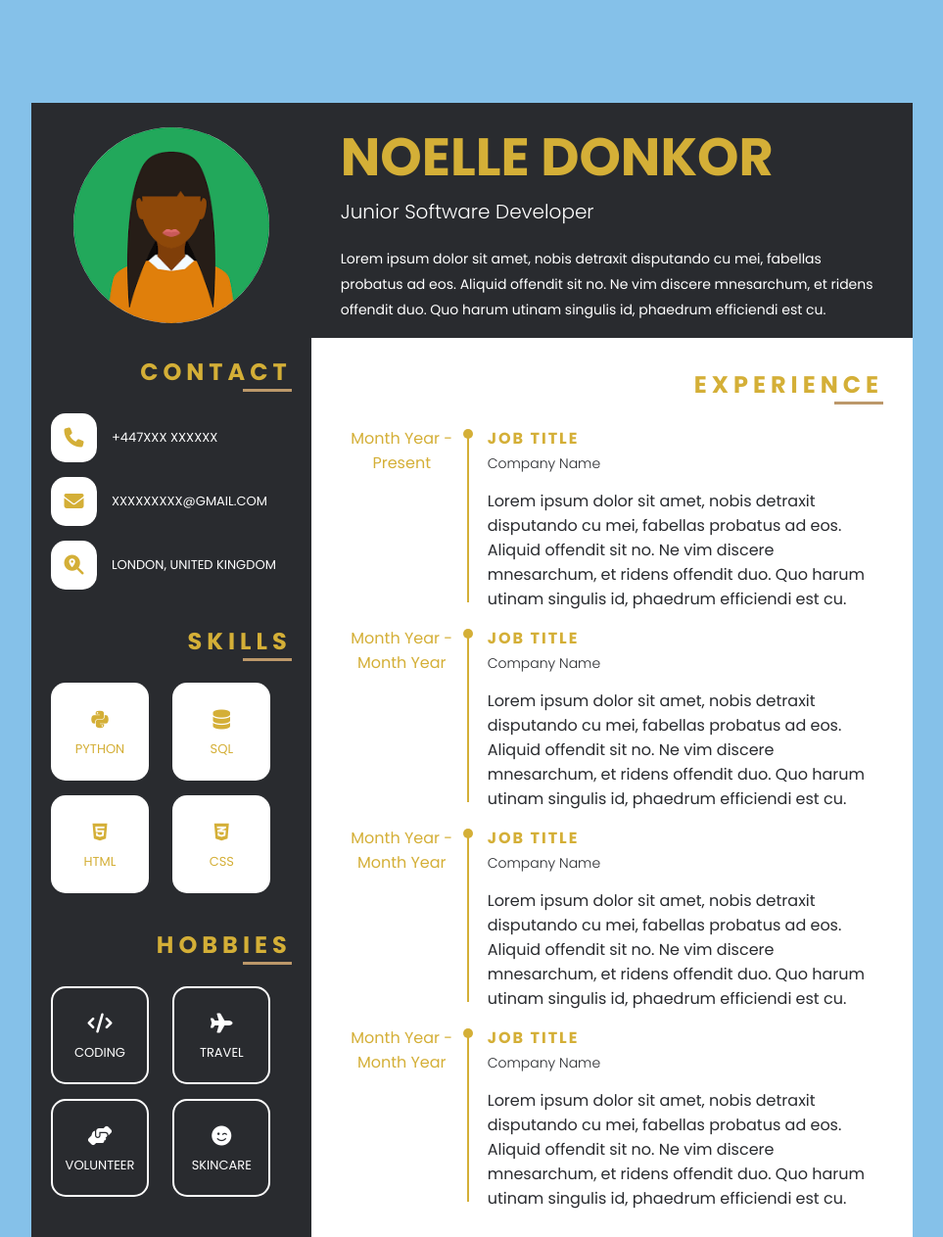
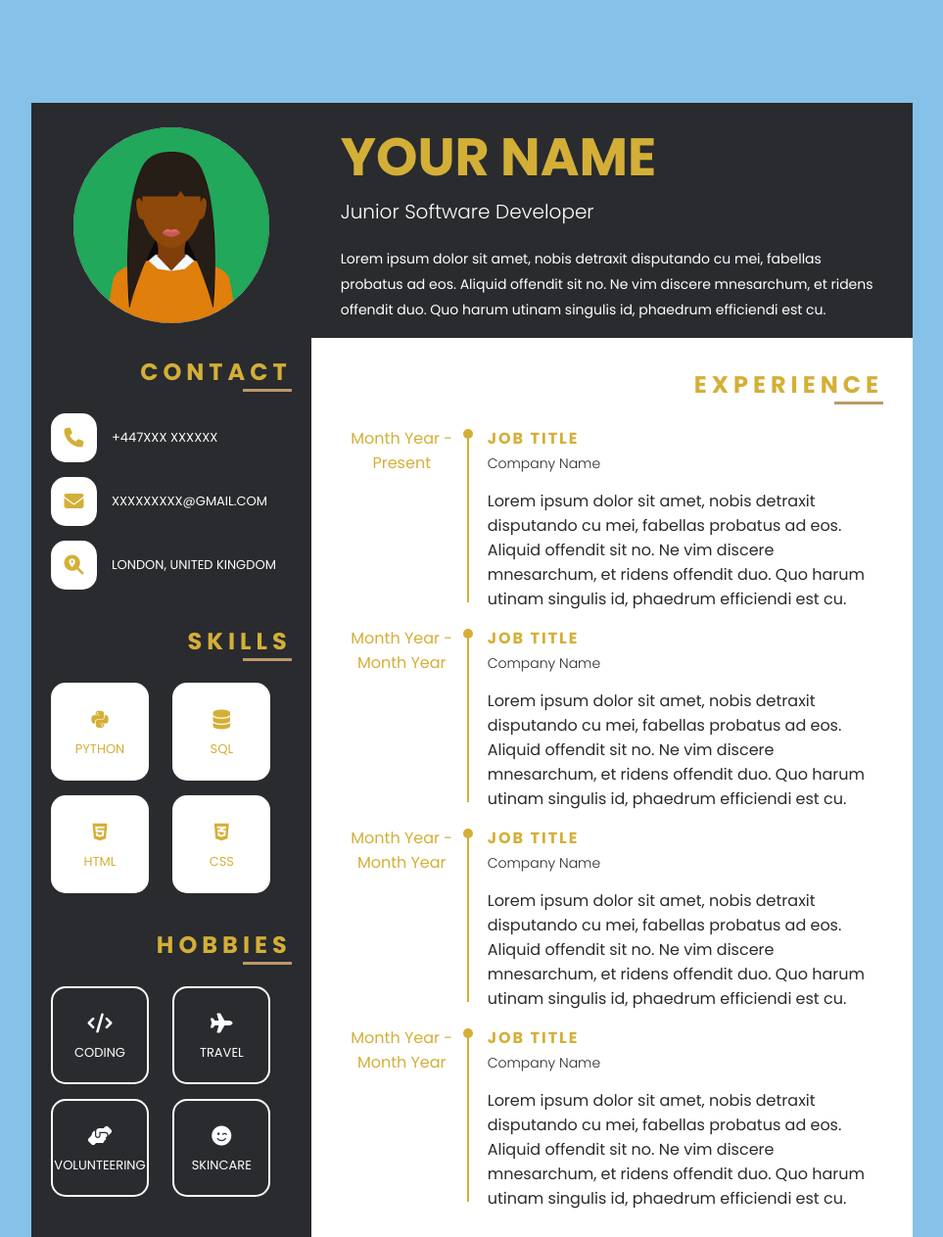
Before and after one commit to noelledons/cv-template, a plain HTML site: page index.html in a window 1280 px wide. Shown: the part 720-1983 px from the top of the page at 98% size, without its empty margins (158-1121 px from the left). Drawn offline with Linux system fonts and the light colour scheme.

Commit message:
updated design changes

```diff
--- a/index.html
+++ b/index.html
@@ -18,9 +18,7 @@
   <section id="typing">
 
     <div class="wrapper1">
-      <!-- <div class="header-txt">
-        <h1 > Hi there!</h1>
-      </div> <br> -->
+
       <div class="static-txt">I'm a</div>
       <ul class="dynamic-txts">
         <li><span>Founder</span></li>
@@ -122,7 +120,7 @@
               <li class="box">
                 <div class="li_wrap">
                   <div class="icon"> <i class="fas fa-hands-helping"></i> </div>
-                  <div class="text"> Volunteer</div>
+                  <div class="text"> Volunteering</div>
                 </div>
               </li>
 
@@ -140,7 +138,7 @@
       <div class="right">
         <div class="header">
           <div class="name_role">
-            <div class="my_name"> Noelle Donkor </div>
+            <div class="my_name"> Your Name </div>
             <div class="role"> Junior Software Developer </div>
           </div>
 
```
